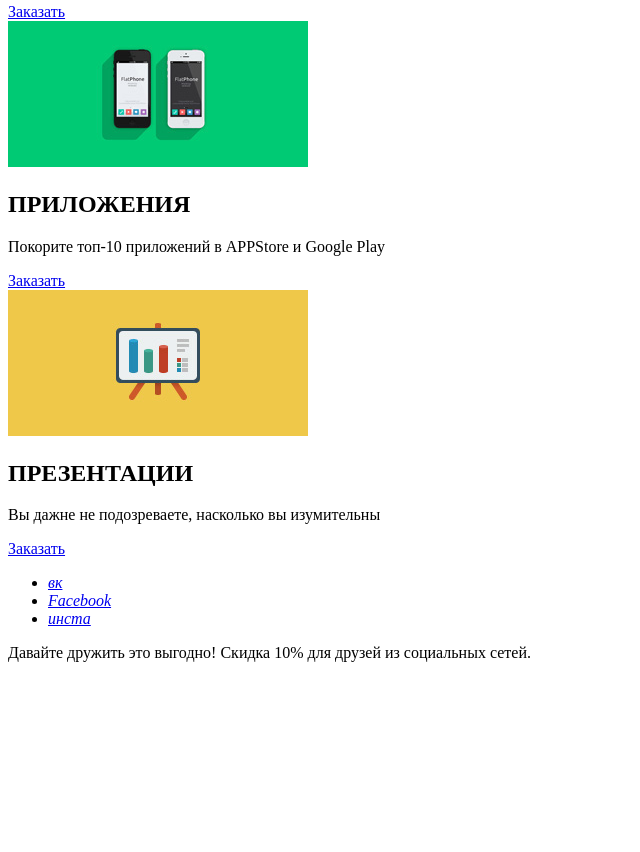
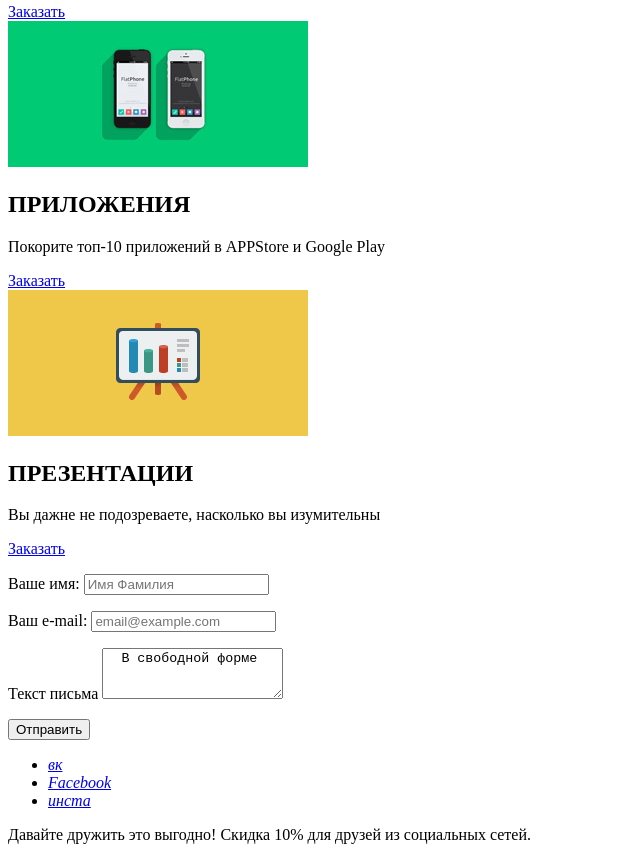
Before and after one commit to MissKosmos/950471-nerds-26, a plain HTML site: page index.html in a window 1280 px wide. Shown: the part 463-1315 px from the top of the page, without its empty margins (0-640 px from the left). Before the commit the page ends 1133 px from the top, so only its background shows below. Drawn offline with Linux system fonts and the light colour scheme.

Commit message:
Формы

```diff
--- a/index.html
+++ b/index.html
@@ -54,6 +54,21 @@
             </section>
         </article>
     </main>
+    <form class="user" method="post" action="https://echo.htmlacademy.ru">
+        <p>
+            <label for="user-login">  Ваше имя:   </label>
+            <input id="user-login" type="text" name="login" placeholder="Имя Фамилия">
+        </p>
+        <p>
+            <label for="user-password">  Ваш e-mail:  </label>
+            <input id="user-password" type="password" name="password" placeholder="email@example.com">
+        </p>
+        <p>
+            Текст письма
+            <textarea name="comment" id="comment-field" rows="3">  В свободной форме  </textarea>
+        </p>
+        <input type="submit" value="Отправить">
+    </form>
     <footer>
         <ul>
             <li>
```
Also changed, not shown: Form.html (added, +24 -0 lines).
